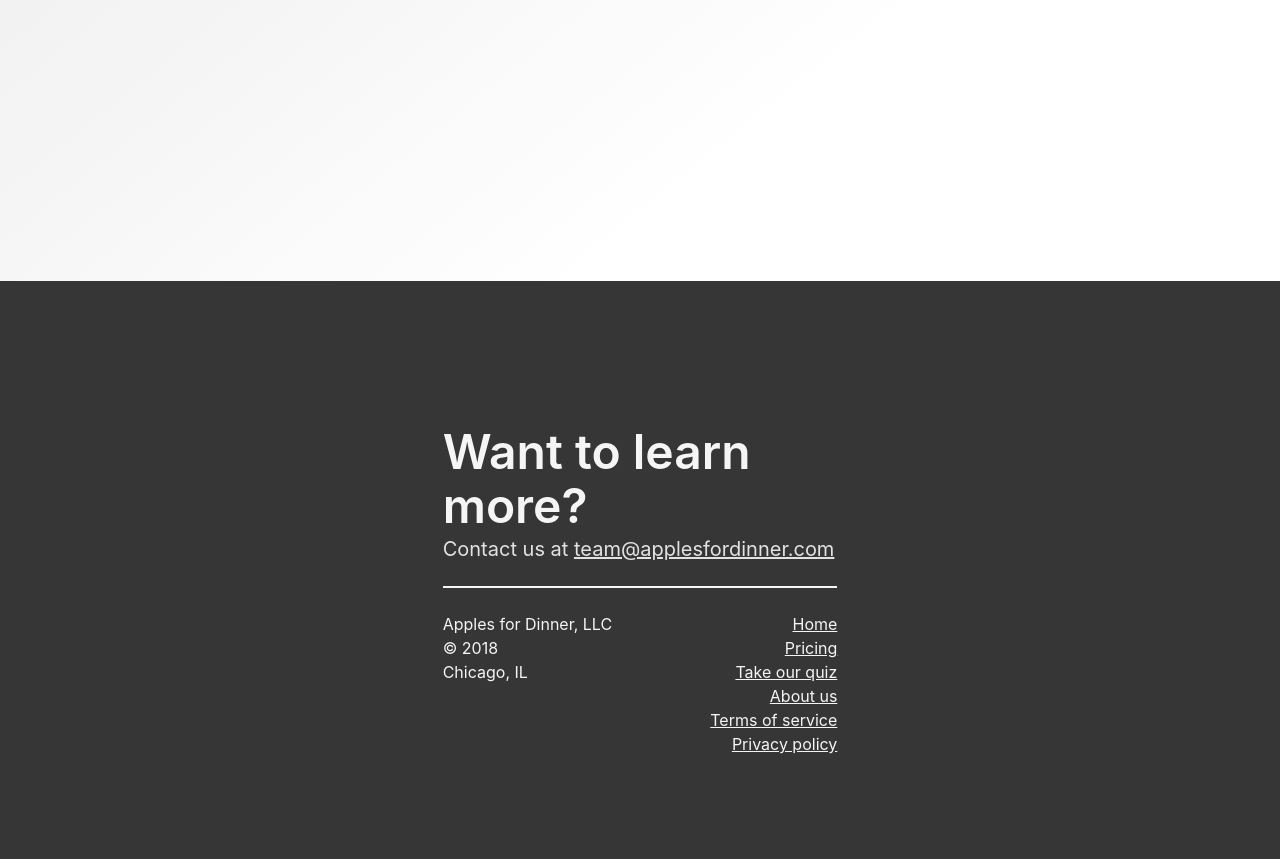
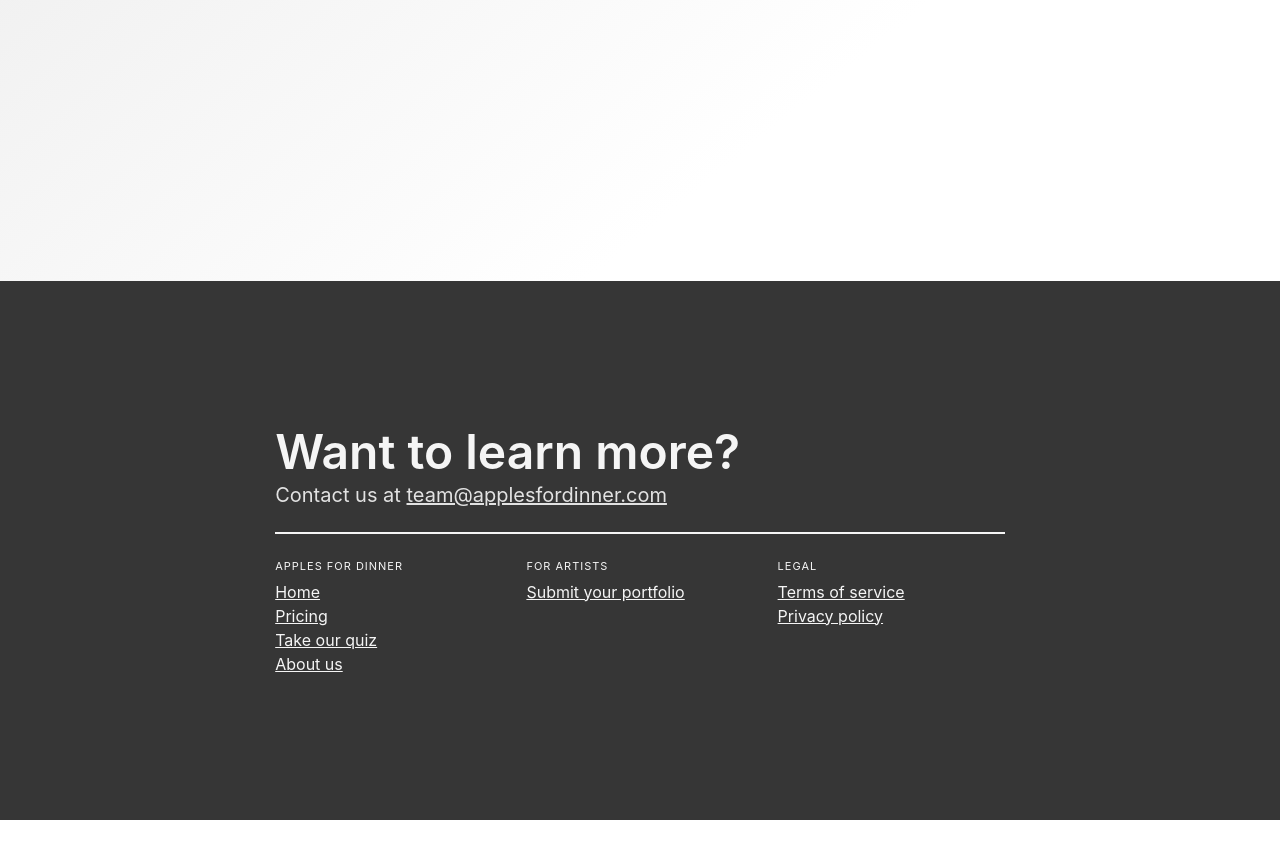
Before and after one commit to kofigumbs/apples-for-dinner, a Jekyll site: the page built from index.html, in a window 1280 px wide and 900 px high, scrolled down 2419 px. Shown: the top 859 px of the window. Built offline with Jekyll 4.4.1, drawn with Linux system fonts in a browser that asks for light colours; comment, search, counter and statistics services are not loaded; after the commit the page ends 3239 px from its top, so only the background shows below that.

Commit message:
Add for-artists form

```diff
--- a/_layouts/base.html
+++ b/_layouts/base.html
@@ -40,22 +40,29 @@
       <div class="hero-body">
         <div class="footer-columns">
           <div class="columns is-centered">
-            <div class="column is-one-third">
+            <div class="column is-three-fifths">
               <h1 class="title is-1">Want to learn more?</h1>
               <p class="subtitle">Contact us at <u><a href="mailto:team@applesfordinner.com">team@applesfordinner.com</a></u></p>
               <hr>
-              <div class="is-pulled-right has-text-right">
+              <div class="columns">
+                <div class="column">
+                  <p class="heading">Apples for Dinner</p>
                   <p><u><a href="/">Home</a></u></p>
                   <p><u><a href="/pricing">Pricing</a></u></p>
                   <p><u><a href="/profile">Take our quiz</a></u></p>
                   <p><u><a href="/about">About us</a></u></p>
+                </div>
+
+                <div class="column">
+                  <p class="heading">For artists</p>
+                  <p><u><a href="https://airtable.com/shrSOc2CYdFvz4fDU">Submit your portfolio</a></u></p>
+                </div>
+
+                <div class="column">
+                  <p class="heading">Legal</p>
                   <p><u><a href="/terms">Terms of service</a></u></p>
                   <p><u><a href="/privacy">Privacy policy</a></u></p>
                 </div>
-              <div>
-                <p>Apples for Dinner, LLC</p>
-                <p>© 2018</p>
-                <p>Chicago, IL</p>
               </div>
             </div>
           </div>
--- a/_layouts/narrow.html
+++ b/_layouts/narrow.html
@@ -18,6 +18,7 @@ layout: base
       <div class="navbar-end">
         <a class="navbar-item" href="/about">About</a>
         <a class="navbar-item" href="/pricing">Pricing</a>
+        <a class="navbar-item" href="https://airtable.com/shrSOc2CYdFvz4fDU" target="blank">For artists</a>
         <a class="navbar-item" href="/profile">Get started</a>
       </div>
     </div>
```
Lines whose indentation alone changed are shown as unchanged.
